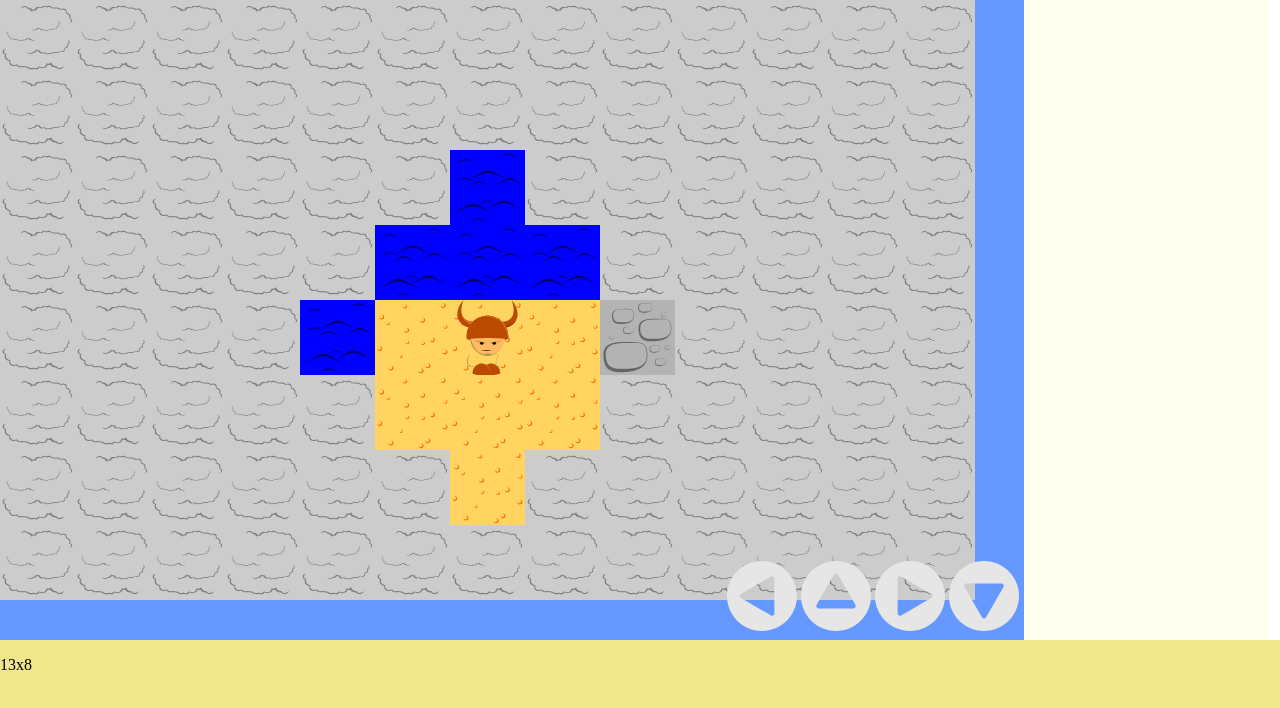
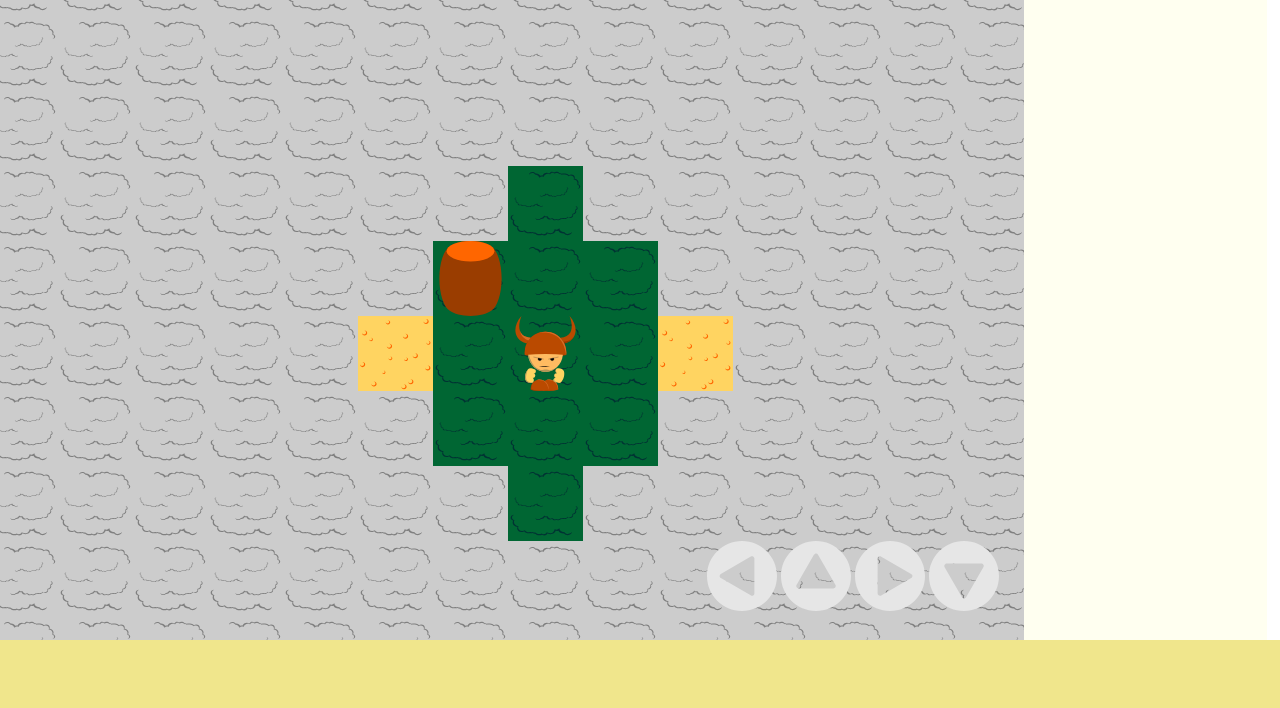
Before and after one commit to ArMANIAK/ArMANIAK.github.io, a plain HTML site: page Yestersand/index.html in a window 1280 px wide. Drawn offline with nearby package versions, Linux system fonts and the light colour scheme.

Commit message:
screen render changed - build whole map from start

```diff
--- a/Yestersand/script.js
+++ b/Yestersand/script.js
@@ -249,39 +249,48 @@ const moveRight = document.querySelector('.arrow-right');
 const moveDown = document.querySelector('.arrow-down');
 const debugChat = document.querySelector('content');
 const map = buildMap();
-var height = mainScreen.scrollHeight;
-var width = mainScreen.scrollWidth;
-var x_tiles = Math.floor(width / TILE_SIZE);
-var y_tiles = Math.floor(height / TILE_SIZE);  //  defining the quantity of tiles on each axis
-debugChat.innerHTML += ('<p>' + x_tiles + 'x' + y_tiles + '</p>');
+// debugChat.innerHTML += ('<p>' + 'x' + '</p>');
 
-const renderScreen = (x, y) => {
+const renderScreen = () => {
+
+// Add options for media queries to make the game responsive
+
+    mainScreen.height = window.innerHeight * 0.8 + 'px';
+    mainScreen.width = window.innerWidth * 0.8 + 'px';
+    moveControl.style.bottom = window.innerHeight * 0.2 + 25 + 'px';
+    moveControl.style.right = window.innerWidth * 0.2 + 25 + 'px';
     mainScreen.innerHTML = '';
-    let x_start = x - Math.floor(x_tiles / 2);
-    let x_finish = x_start + x_tiles;
-    let y_start = y - Math.floor(y_tiles / 2);
-    let y_finish = y_start + y_tiles;
-    for (let i = y_start; i < y_finish; i++) {
-        for (let j = x_start; j < x_finish; j++) {
-            let tile = checkIndex(j, i);
+    for (let i = 0, n = map.length; i < n; i++) {
+        let row = document.createElement('div');
+        row.className = 'container';
+        row.style.width = map[i].length * TILE_SIZE + 'px';
+        for (let j = 0, l = map[i].length; j < l; j++) {
             let element = document.createElement('div');
             element.className = 'tile';
             element.style.backgroundSize = 'cover';
             element.style.width = element.style.height = TILE_SIZE + 'px';
+            element.style.backgroundImage = 'url(resources/img/bg/fog.svg)';
+            row.appendChild(element);
+        }
+        mainScreen.appendChild(row);
+    }
+}
+
+renderScreen();
+
+function renderTile(x, y) {
+    let tile = map[y][x];
+    let tileDiv = document.querySelectorAll('.container > .tile')[y * map[y].length + x];
     if (tile.discovered) {
-                element.style.backgroundImage = 'url(resources/img/bg/' + tile.landscape + '.svg)';
+        tileDiv.innerHTML = '';
+        tileDiv.style.backgroundImage = 'url(resources/img/bg/' + tile.landscape + '.svg)';
         if (tile.filled) {
             let object = tile.filled;
             let object_image = document.createElement('img');
-                    // console.log(object);
             object_image.src = 'resources/img/' + object.type + '/' + object.view + '.svg';
             object_image.alt = object.type;
             object_image.height = object_image.width = TILE_SIZE;
-                    element.appendChild(object_image);
-                }
-            }
-            else element.style.backgroundImage = 'url(resources/img/bg/fog.svg)';
-            mainScreen.appendChild(element);
+            tileDiv.appendChild(object_image);
         }
     }
 }
@@ -297,15 +306,21 @@ const removeFog = (x, y) => {
             if (distance < 3) {
                 let tile = checkIndex(j, i);
                 if (!tile.discovered) tile.discovered = 'true';
+                renderTile(j, i);
             }
         }
     }
-    renderScreen(x, y);
+    moveScreen(x, y);
 }
 
-let viewport_x_center = 3;
-let viewport_y_center = 2;  // defining coordinates of the center of the screen
-let hero = new Character(3, 2, 'hero');
+function moveScreen(x, y) {
+    renderTile(x, y);
+    let main = document.querySelector('main');
+    main.scrollTop = (y * TILE_SIZE - parseFloat(mainScreen.height.substr(0, mainScreen.height.length - 2)) / 2);
+    main.scrollLeft = (x * TILE_SIZE - parseFloat(mainScreen.width.substr(0, mainScreen.width.length - 2)) / 2);
+}
+
+let hero = new Character(10, 10, 'hero');
 removeFog(hero.x_coord, hero.y_coord);
 
 const isTileFilled = (x, y) => {
@@ -422,6 +437,8 @@ Character.prototype.move = function (direction) {
     if (map[nextTile.y][nextTile.x].landscape != 'deep_water') {
         if (!isTileFilled(nextTile.x, nextTile.y)) {
             map[this.y_coord][this.x_coord].filled = null;
+            let img = document.querySelectorAll('.container > .tile')[this.y_coord * map[this.y_coord].length + this.x_coord];
+            img.innerHTML = '';
             this.x_coord = nextTile.x;
             this.y_coord = nextTile.y;
             map[this.y_coord][this.x_coord].filled = this;
@@ -463,5 +480,5 @@ window.onresize = () => {
     width = mainScreen.scrollWidth;
     x_tiles = Math.floor(width / TILE_SIZE);
     y_tiles = Math.floor(height / TILE_SIZE);
-    renderScreen(hero.x_coord, hero.y_coord);
+    moveScreen(hero.x_coord, hero.y_coord);
 }
--- a/Yestersand/styles.css
+++ b/Yestersand/styles.css
@@ -11,18 +11,16 @@ main {
     height: 80vh;
     position: relative;
     background-color: #6699ff;
+    overflow-x: scroll;
+    overflow-y: scroll;
 }
 
-main > div.field {
-    width: 100%;
-    height: 100%;
-    display: flex;
-    flex-wrap: wrap;
-    align-content: flex-start;
+.tile {
+    display: inline-block;
 }
 
 main > div.controls {
-    position: absolute;
+    position: fixed;
     right: 5px;
     bottom: 5px;
 }
@@ -39,6 +37,10 @@ main > div.controls {
     transform: rotate(270deg);
 }
 
+.container {
+    margin: -4px;
+}
+
 aside {
     background-color: ivory;
     display: flex;
```
Lines whose indentation alone changed are shown as unchanged.
